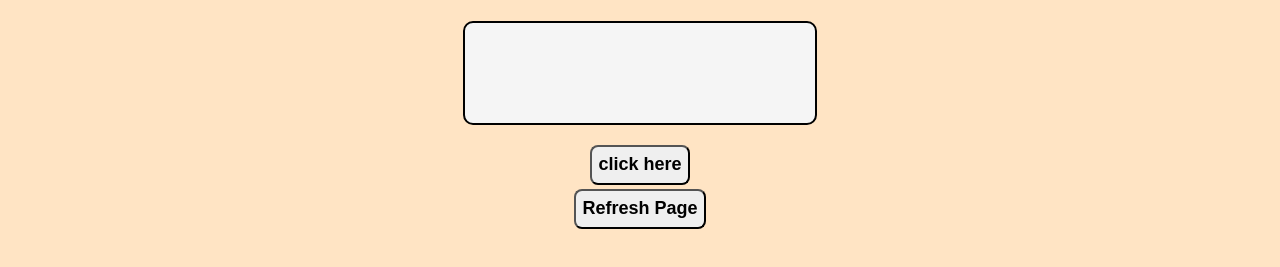
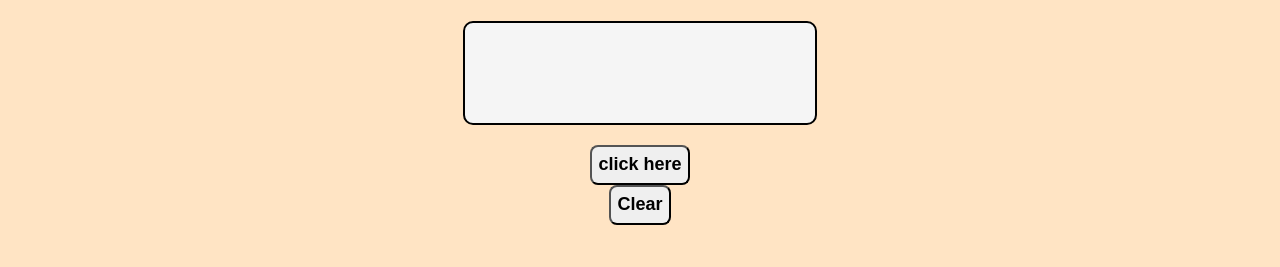
Before and after one commit to surajpandey230522-cloud/random_password_generator, a plain HTML site: page index.html in a window 1280 px wide. Shown: the part 79-346 px from the top of the page. Drawn offline with Linux system fonts and the light colour scheme.

Commit message:
Update index.html

```diff
--- a/index.html
+++ b/index.html
@@ -3,14 +3,14 @@
 <head>
     <meta charset="UTF-8">
     <meta name="viewport" content="width=device-width, initial-scale=1.0">
-    <title>Password Generator</title>
+    <title>Password generator</title>
     <link rel="stylesheet" href="style.css">
 </head>
 <body><h1>Random password Generator</h1>
     <div id="main">
         <div id="screen"></div>
         <button>click here</button>
-        <button id="refresh">Refresh Page</button>
+       <button id="clear">Clear</button>
     </div>
 </body>
 <script src="script.js"></script>
```
